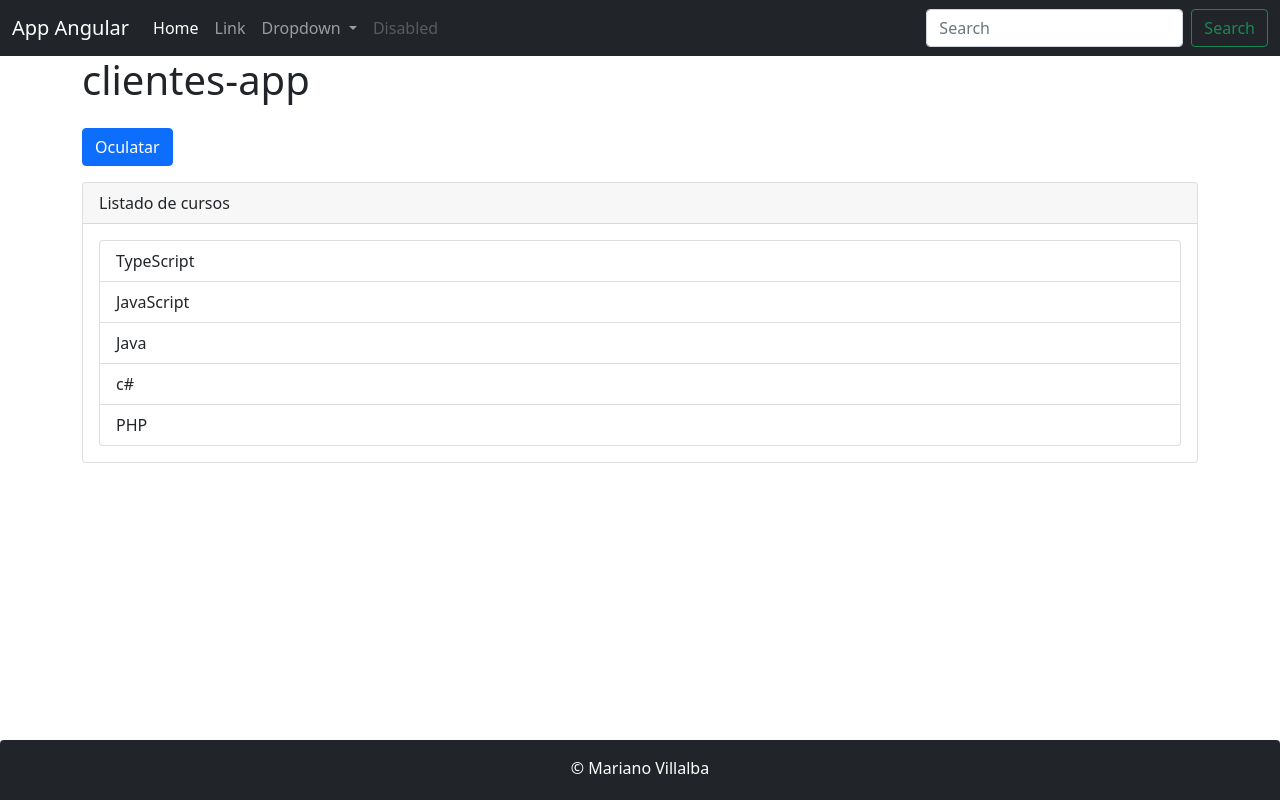
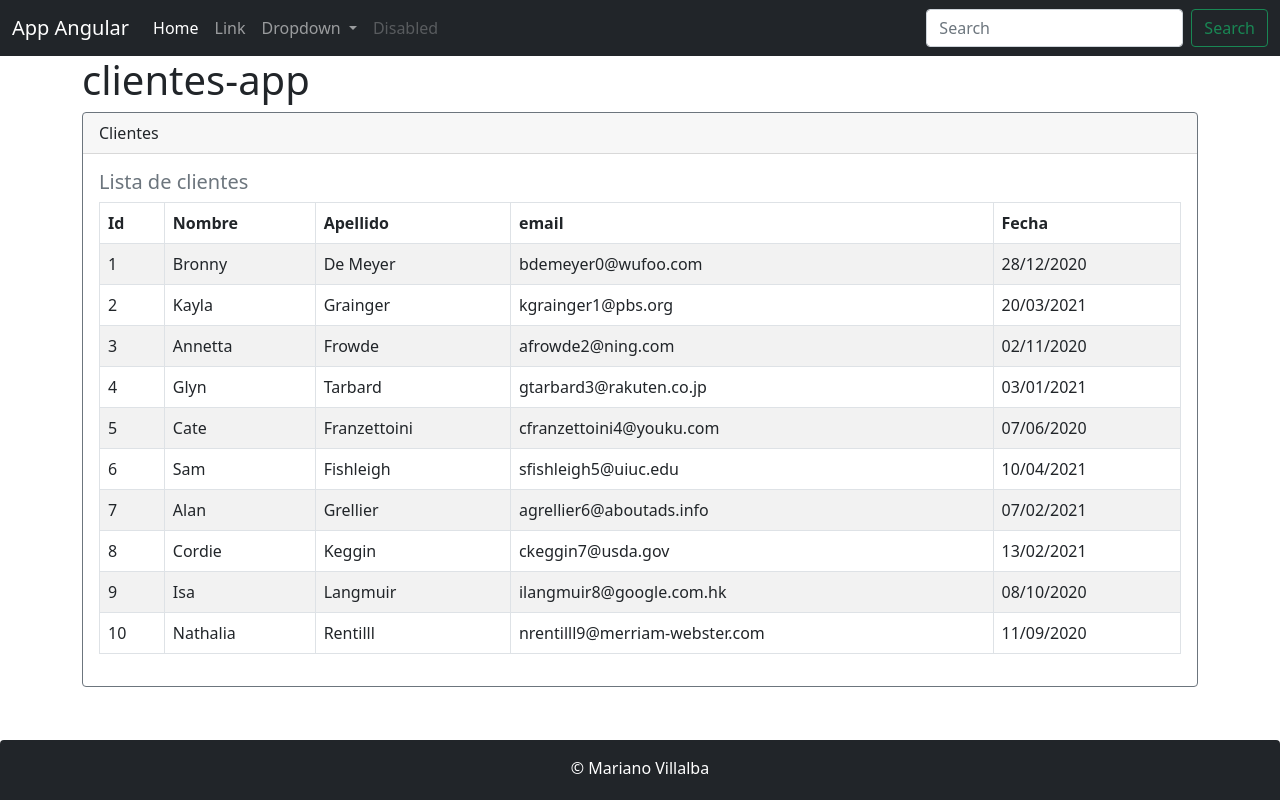
Before and after one commit to marianotatengue89/FrontEnd-CursoAngularConSpring5, an Angular app: page /clientes in a window 1280 px wide. Built offline with nearby package versions, Linux system fonts and the light colour scheme.

Commit message:
Se crea el componente clientes y se los muestra de manera statica en una tabla de bootstrap.

```diff
--- a/src/app/app.component.html
+++ b/src/app/app.component.html
@@ -5,8 +5,8 @@
     {{ title }}
   </h1>
 
-  <app-directiva></app-directiva>
-
+  <!-- <app-directiva></app-directiva> -->
+  <app-clientes></app-clientes>
 </div>
 
 <app-footer></app-footer>
--- a/src/app/app.module.ts
+++ b/src/app/app.module.ts
@@ -5,13 +5,15 @@ import { AppComponent } from './app.component';
 import { HeaderComponent } from './header/header.component';
 import { FooterComponent } from './footer/footer.component';
 import { DirectivaComponent } from './directiva/directiva.component';
+import { ClientesComponent } from './clientes/clientes.component';
 
 @NgModule({
   declarations: [
     AppComponent,
     HeaderComponent,
     FooterComponent,
-    DirectivaComponent
+    DirectivaComponent,
+    ClientesComponent
   ],
   imports: [
     BrowserModule
--- /dev/null
+++ b/src/app/clientes/cliente.ts
@@ -0,0 +1,17 @@
+export class Cliente {
+    id: number;
+    nombre: string;
+    apellido: string;
+    createAt: string;
+    email: string;
+
+    constructor() {
+        this.id = -1;
+        this.nombre = '';
+        this.apellido = '';
+        this.email = '';
+        this.createAt = '';
+    }
+
+
+}
--- /dev/null
+++ b/src/app/clientes/clientes.component.html
@@ -0,0 +1,27 @@
+<div class="card border-secondary mb-3">
+    <div class="card-header">Clientes</div>
+    <div class="card-body text-secondary">
+      <h5 class="card-title">Lista de clientes</h5>
+
+      <table class="table table-bordered table-striped">
+        <thead>
+            <tr>
+                <th>Id</th>
+                <th>Nombre</th>
+                <th>Apellido</th>
+                <th>email</th>
+                <th>Fecha</th>
+            </tr>
+        </thead>
+        <tbody>
+            <tr *ngFor="let cliente of clientes">
+                <td>{{ cliente.id  }}</td>
+                <td>{{ cliente.nombre }}</td>
+                <td>{{ cliente.apellido }}</td>
+                <td>{{ cliente.email }}</td>
+                <td>{{ cliente.createAt }}</td>
+            </tr>
+        </tbody>
+      </table>
+    </div>
+  </div>
--- /dev/null
+++ b/src/app/clientes/clientes.component.ts
@@ -0,0 +1,30 @@
+import { Component, OnInit } from '@angular/core';
+import { Cliente } from './cliente'
+
+@Component({
+  selector: 'app-clientes',
+  templateUrl: './clientes.component.html',
+})
+
+
+export class ClientesComponent implements OnInit {
+
+  clientes: Cliente[] = [
+    {"id":1,"nombre":"Bronny","apellido":"De Meyer","email":"bdemeyer0@wufoo.com","createAt":"28/12/2020"},
+    {"id":2,"nombre":"Kayla","apellido":"Grainger","email":"kgrainger1@pbs.org","createAt":"20/03/2021"},
+    {"id":3,"nombre":"Annetta","apellido":"Frowde","email":"afrowde2@ning.com","createAt":"02/11/2020"},
+    {"id":4,"nombre":"Glyn","apellido":"Tarbard","email":"gtarbard3@rakuten.co.jp","createAt":"03/01/2021"},
+    {"id":5,"nombre":"Cate","apellido":"Franzettoini","email":"cfranzettoini4@youku.com","createAt":"07/06/2020"},
+    {"id":6,"nombre":"Sam","apellido":"Fishleigh","email":"sfishleigh5@uiuc.edu","createAt":"10/04/2021"},
+    {"id":7,"nombre":"Alan","apellido":"Grellier","email":"agrellier6@aboutads.info","createAt":"07/02/2021"},
+    {"id":8,"nombre":"Cordie","apellido":"Keggin","email":"ckeggin7@usda.gov","createAt":"13/02/2021"},
+    {"id":9,"nombre":"Isa","apellido":"Langmuir","email":"ilangmuir8@google.com.hk","createAt":"08/10/2020"},
+    {"id":10,"nombre":"Nathalia","apellido":"Rentilll","email":"nrentilll9@merriam-webster.com","createAt":"11/09/2020"}
+  ];
+
+  constructor() { }
+
+  ngOnInit(): void {
+  }
+
+}
```
